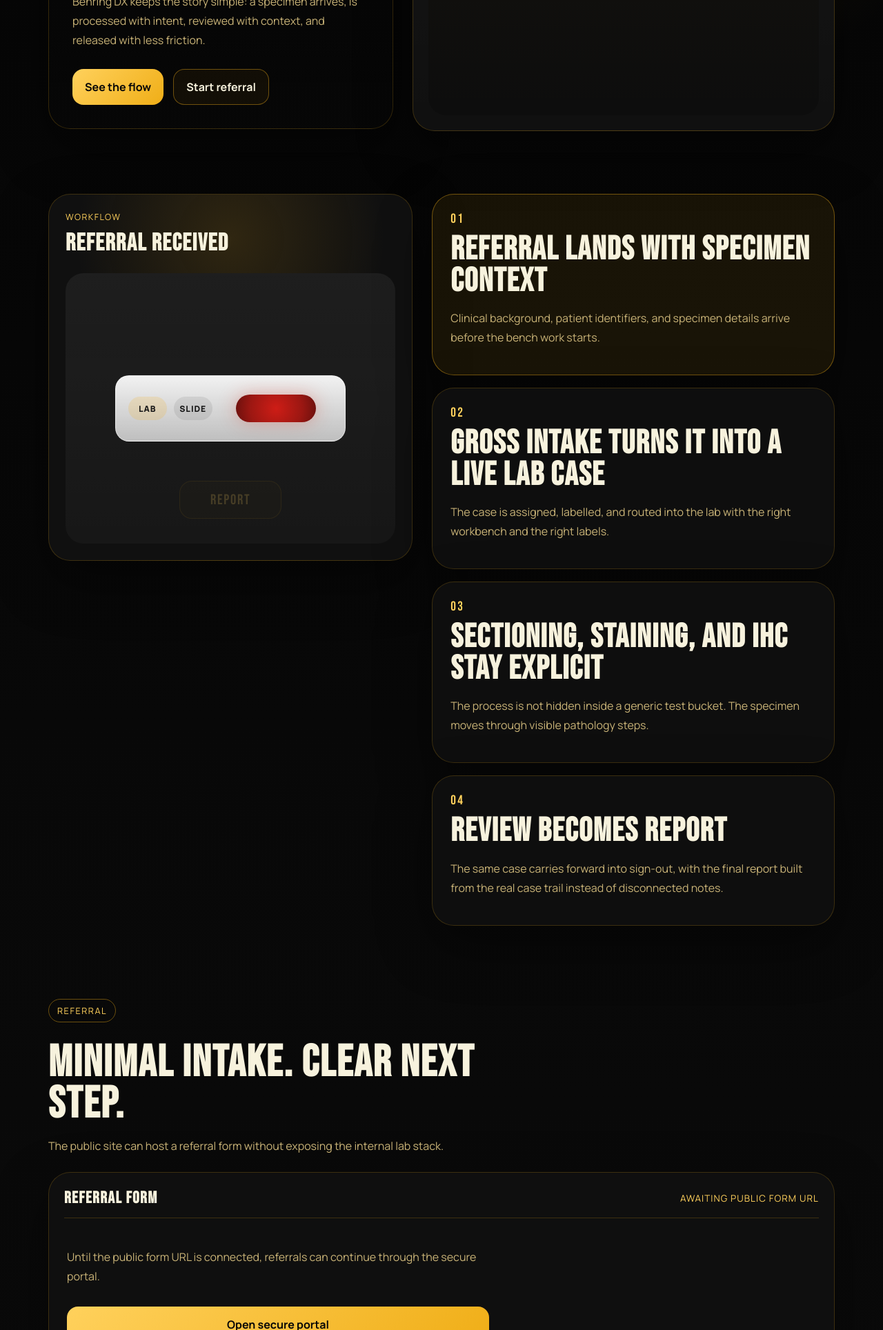
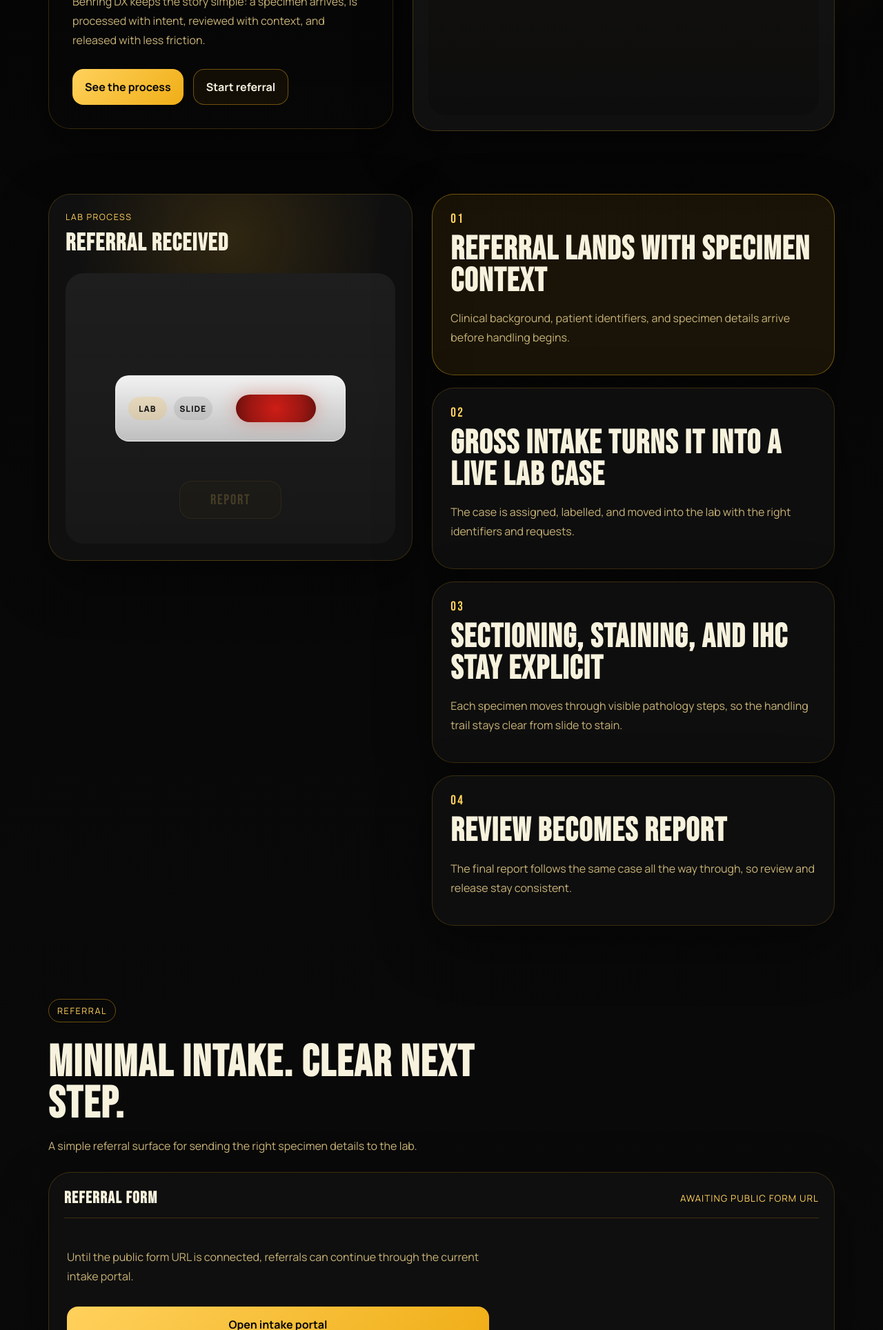
Before and after one commit to The519ma/Behring_DX, a plain HTML site: page index.html in a window 1280 px wide. Shown: the part 595-2523 px from the top of the page at 69% size. Drawn offline with nearby package versions, Linux system fonts and the light colour scheme.

Commit message:
Trim site copy to lab-facing messaging

```diff
--- a/index.html
+++ b/index.html
@@ -4,7 +4,7 @@
   <meta charset="utf-8">
   <meta name="viewport" content="width=device-width, initial-scale=1">
   <title>Behring DX | behringdx.health</title>
-  <meta name="description" content="A pathology-first lab workflow for clearer referrals, cleaner specimen handling, and faster sign-out.">
+  <meta name="description" content="A pathology-first lab for clearer referrals, careful specimen handling, and cleaner reporting.">
   <meta name="theme-color" content="#f0ae17">
   <link rel="preconnect" href="https://fonts.googleapis.com">
   <link rel="preconnect" href="https://fonts.gstatic.com" crossorigin>
@@ -22,7 +22,7 @@
         </div>
       </a>
       <nav class="site-nav" aria-label="Primary">
-        <a href="#workflow">Workflow</a>
+        <a href="#process">Process</a>
         <a href="#referrals">Referral</a>
         <a href="#contact">Contact</a>
       </nav>
@@ -31,14 +31,14 @@
     <main id="top">
       <section class="hero">
         <div class="hero-copy reveal">
-          <p class="eyebrow">Pathology-first workflow</p>
+          <p class="eyebrow">Pathology-first lab</p>
           <h1>From one slide to the whole lab process.</h1>
           <p class="hero-lead">
             Behring DX keeps the story simple: a specimen arrives, is processed with intent,
             reviewed with context, and released with less friction.
           </p>
           <div class="hero-actions">
-            <a class="cta cta-primary" href="#workflow">See the flow</a>
+            <a class="cta cta-primary" href="#process">See the process</a>
             <a class="cta cta-secondary" href="#referrals">Start referral</a>
           </div>
         </div>
@@ -85,11 +85,11 @@
         </div>
       </section>
 
-      <section class="workflow-story" id="workflow">
+      <section class="workflow-story" id="process">
         <div class="story-visual-wrap">
           <div class="story-visual reveal" data-stage="received">
             <div class="visual-meta">
-              <span class="visual-kicker">Workflow</span>
+              <span class="visual-kicker">Lab process</span>
               <strong class="visual-title">Referral received</strong>
             </div>
             <div class="visual-frame">
@@ -108,25 +108,25 @@
           <article class="workflow-step reveal is-active" data-stage="received">
             <span class="step-number">01</span>
             <h2>Referral lands with specimen context</h2>
-            <p>Clinical background, patient identifiers, and specimen details arrive before the bench work starts.</p>
+            <p>Clinical background, patient identifiers, and specimen details arrive before handling begins.</p>
           </article>
 
           <article class="workflow-step reveal" data-stage="grossing">
             <span class="step-number">02</span>
             <h2>Gross intake turns it into a live lab case</h2>
-            <p>The case is assigned, labelled, and routed into the lab with the right workbench and the right labels.</p>
+            <p>The case is assigned, labelled, and moved into the lab with the right identifiers and requests.</p>
           </article>
 
           <article class="workflow-step reveal" data-stage="staining">
             <span class="step-number">03</span>
             <h2>Sectioning, staining, and IHC stay explicit</h2>
-            <p>The process is not hidden inside a generic test bucket. The specimen moves through visible pathology steps.</p>
+            <p>Each specimen moves through visible pathology steps, so the handling trail stays clear from slide to stain.</p>
           </article>
 
           <article class="workflow-step reveal" data-stage="reporting">
             <span class="step-number">04</span>
             <h2>Review becomes report</h2>
-            <p>The same case carries forward into sign-out, with the final report built from the real case trail instead of disconnected notes.</p>
+            <p>The final report follows the same case all the way through, so review and release stay consistent.</p>
           </article>
         </div>
       </section>
@@ -135,7 +135,7 @@
         <div class="section-heading">
           <p class="eyebrow">Referral</p>
           <h2>Minimal intake. Clear next step.</h2>
-          <p class="section-copy">The public site can host a referral form without exposing the internal lab stack.</p>
+          <p class="section-copy">A simple referral surface for sending the right specimen details to the lab.</p>
         </div>
 
         <div class="referral-card">
@@ -155,8 +155,8 @@
           </div>
 
           <div class="referral-empty" id="referral-empty">
-            <p>Until the public form URL is connected, referrals can continue through the secure portal.</p>
-            <a class="cta cta-primary" id="referral-link" href="https://portal.behringdx.health" target="_blank" rel="noreferrer">Open secure portal</a>
+            <p>Until the public form URL is connected, referrals can continue through the current intake portal.</p>
+            <a class="cta cta-primary" id="referral-link" href="https://portal.behringdx.health" target="_blank" rel="noreferrer">Open intake portal</a>
           </div>
         </div>
       </section>
```
